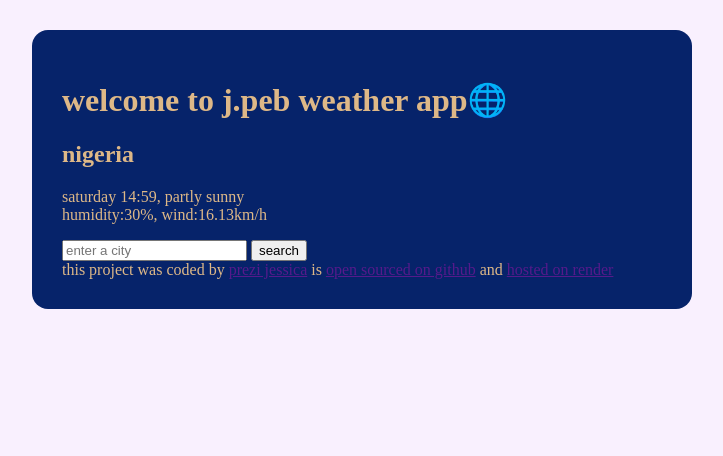
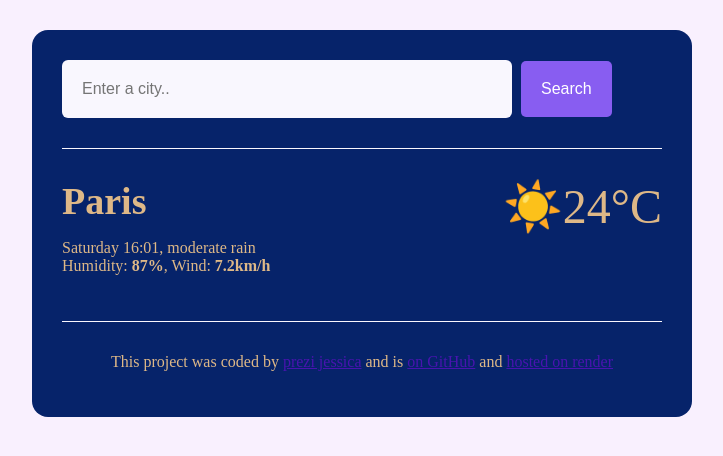
Before and after one commit to jessiebobra/my-favourite-weather-app, a plain HTML site: page index.html in a window 1280 px wide. Shown: the whole page, without its empty margins (278-1001 px from the left). Drawn offline with nearby package versions, Linux system fonts and the light colour scheme.

Commit message:
updated javascript and css

```diff
--- a/index.html
+++ b/index.html
@@ -1,38 +1,52 @@
 <!DOCTYPE html>
 <html lang="en">
+
 <head>
-    <meta charset="UTF-8">
-    <meta name="viewport" content="width=device-width, initial-scale=1.0">
-    <link rel="stylesheet" href="src/style.css">
-    <title>weather-app</title>
+    <meta charset="UTF-8" />
+    <meta name="viewport" content="width=device-width, initial-scale=1.0" />
+    <link rel="preconnect" href="https://fonts.googleapis.com" />
+    <link rel="preconnect" href="https://fonts.gstatic.com" crossorigin />
+    <link
+        href="https://fonts.googleapis.com/css2?family=Roboto:ital,wght@0,100;0,400;0,500;0,700;0,900;1,100;1,300;1,400;1,500;1,700;1,900&display=swap"
+        rel="stylesheet" />
+    <script src="https://cdn.jsdelivr.net/npm/axios@1.6.7/dist/axios.min.js"></script>
+    <link rel="stylesheet" href="src/style.css" />
+    <title>My weather application</title>
 </head>
+
 <body>
     <div class="weather-app">
-        <h1>
-            welcome to j.peb weather app🌐
-        </h1>
         <header>
-            <main>
-                <h2>
-                    nigeria
-                </h2>
-                <p>
-                    saturday 14:59, partly sunny
-                    <br />
-                    humidity:30%, wind:16.13km/h
-                </p>
-            </main>
-            <form>
-                <input type="search" placeholder="enter a city" required />
-                <input type="submit" value="search" />
+            <form id="search-form">
+                <input type="search" placeholder="Enter a city.." required class="search-input" id="search-input" />
+                <input type="submit" value="Search" class="search-button" />
             </form>
         </header>
+        <main>
+            <div class="current-weather">
+                <div>
+                    <h1 class="current-city" id="current-city">Paris</h1>
+                    <p class="current-details">
+                        <span id="current-date"></span>, moderate rain <br />
+                        Humidity: <strong>87%</strong>, Wind: <strong>7.2km/h</strong>
+                    </p>
+                </div>
+                <div class="current-temperature">
+                    <span class="current-temperature-icon">☀️</span><span class="current-temperature-value"
+                        id="current-temperature">24</span><span class="current-temperature-unit">°C</span>
+                </div>
+            </div>
+        </main>
         <footer>
-            this project was coded by
-            <a href="" target="_blank">prezi jessica</a> is
-            <a href="" target="_blank">open sourced on github</a> and
-            <a href="" target="_blank">hosted on render</a>
+            <p>
+                This project was coded by
+                <a href="https://github.com/jessiebobra" target="_blank">prezi jessica</a> and is
+                <a href="https://github.com/jessiebobra/weather-app-revision" target="_blank"> on GitHub</a> and
+                <a href="https://weather-app-revision-3.onrender.com/#" target="_blank">hosted on render</a>
+            </p>
         </footer>
     </div>
 </body>
+<script src="src/index.js"></script>
+
 </html>
--- /dev/null
+++ b/src/index.js
@@ -0,0 +1,50 @@
+function displayTemperature(response) {
+  let temperatureElement = document.querySelector("#current-temperature");
+  let temperature = Math.round(response.data.temperature.current);
+  let cityElement = document.querySelector("#current-city");
+  cityElement.innerHTML = response.data.city;
+  temperatureElement.innerHTML = temperature;
+}
+function search(event) {
+  event.preventDefault();
+  let searchInputElement = document.querySelector("#search-input");
+  let city = searchInputElement.value;
+
+  let apiKey = "0cfoaaa95a543f7a2fff380b463etc50";
+  let apiUrl = `https://api.shecodes.io/weather/v1/current?query=${city}&key=0cfoaaa95a543f7a2fff380b463etc50`;
+
+  axios.get(apiUrl).then(displayTemperature);
+}
+function formatDate(date) {
+  let minutes = date.getMinutes();
+  let hours = date.getHours();
+  let day = date.getDay();
+  if (minutes < 10) {
+    minutes = `0${minutes}`;
+  }
+
+  if (hours < 10) {
+    hours = `0${hours}`;
+  }
+
+  let days = [
+    "Sunday",
+    "Monday",
+    "Tuesday",
+    "Wednesday",
+    "Thursday",
+    "Friday",
+    "Saturday",
+  ];
+
+  let formattedDay = days[day];
+  return `${formattedDay} ${hours}:${minutes}`;
+}
+
+let searchForm = document.querySelector("#search-form");
+searchForm.addEventListener("submit", search);
+
+let currentDateELement = document.querySelector("#current-date");
+let currentDate = new Date();
+
+currentDateELement.innerHTML = formatDate(currentDate);
--- a/src/style.css
+++ b/src/style.css
@@ -10,3 +10,57 @@ body{
     border-radius: 16px;
     padding: 30px;
 }
+a{
+    color: #4814af;
+}
+header {
+    border-bottom: 1px solid #f9f7fe;
+    padding-bottom: 30px;
+}
+
+.search-input {
+    background-color: #f9f7fe;
+    border: none;
+    color: rgba(39, 33, 66, 0.4);
+    font-size: 16px;
+    padding: 20px;
+    width: 75%;
+    border-radius: 6px;
+}
+
+.search-button {
+    margin-left: 5px;
+    font-size: 16px;
+    background-color: #885df1;
+    color: white;
+    border: none;
+    padding: 20px;
+    line-height: 1;
+    border-radius: 5px;
+}
+
+main {
+    padding: 30px 0;
+}
+.current-temperature {
+    font-size: 48px;
+}
+
+.current-weather {
+    display: flex;
+    justify-content: space-between;
+}
+
+.current-city {
+    font-size: 38px;
+    font-weight: 900;
+    margin: 0;
+}
+
+footer {
+    border-top: 1px solid #f9f7fe;
+    text-align: center;
+    padding-top: 15px;
+
+    color: burlywood;
+}
```
Also changed, not shown: src/app.js (deleted).
